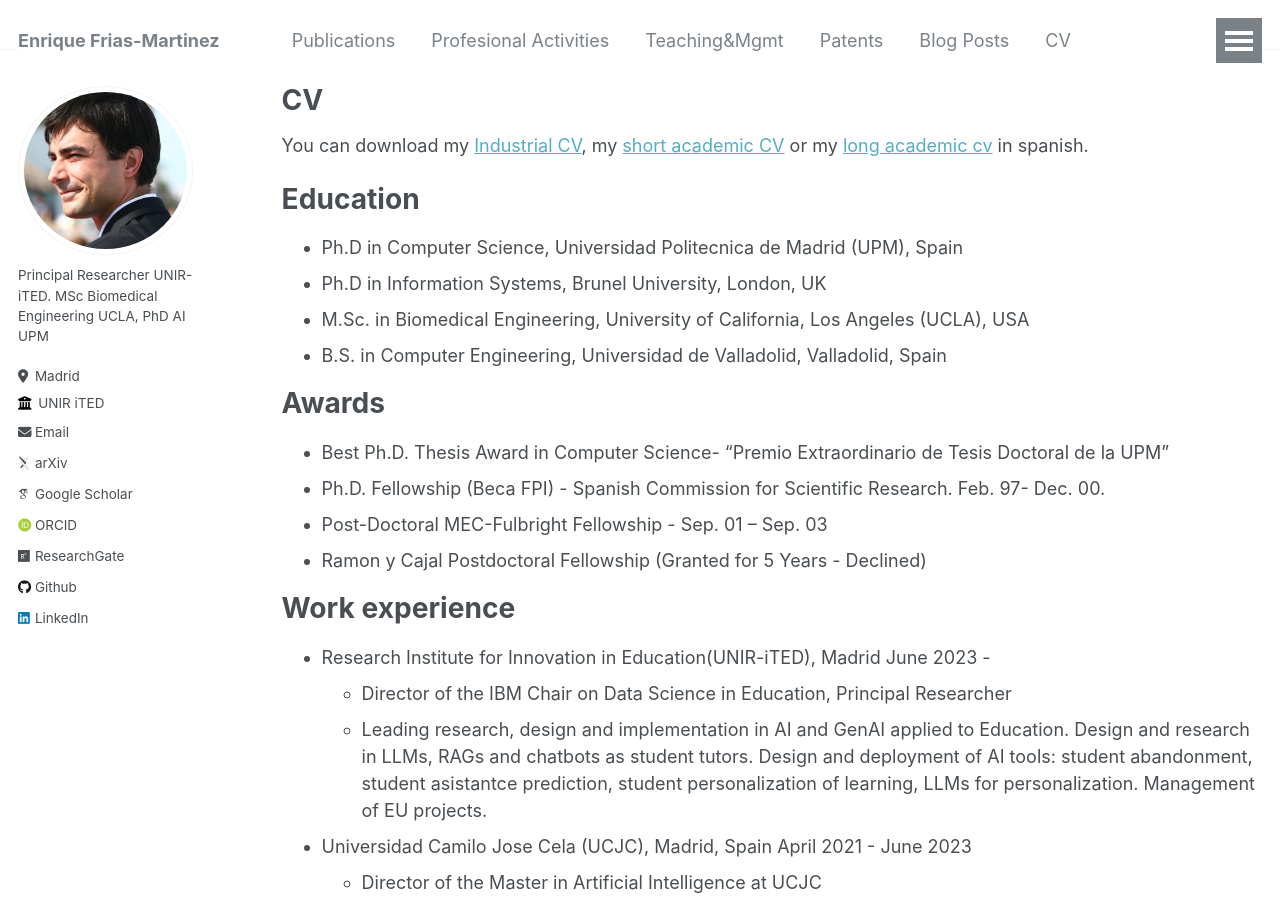
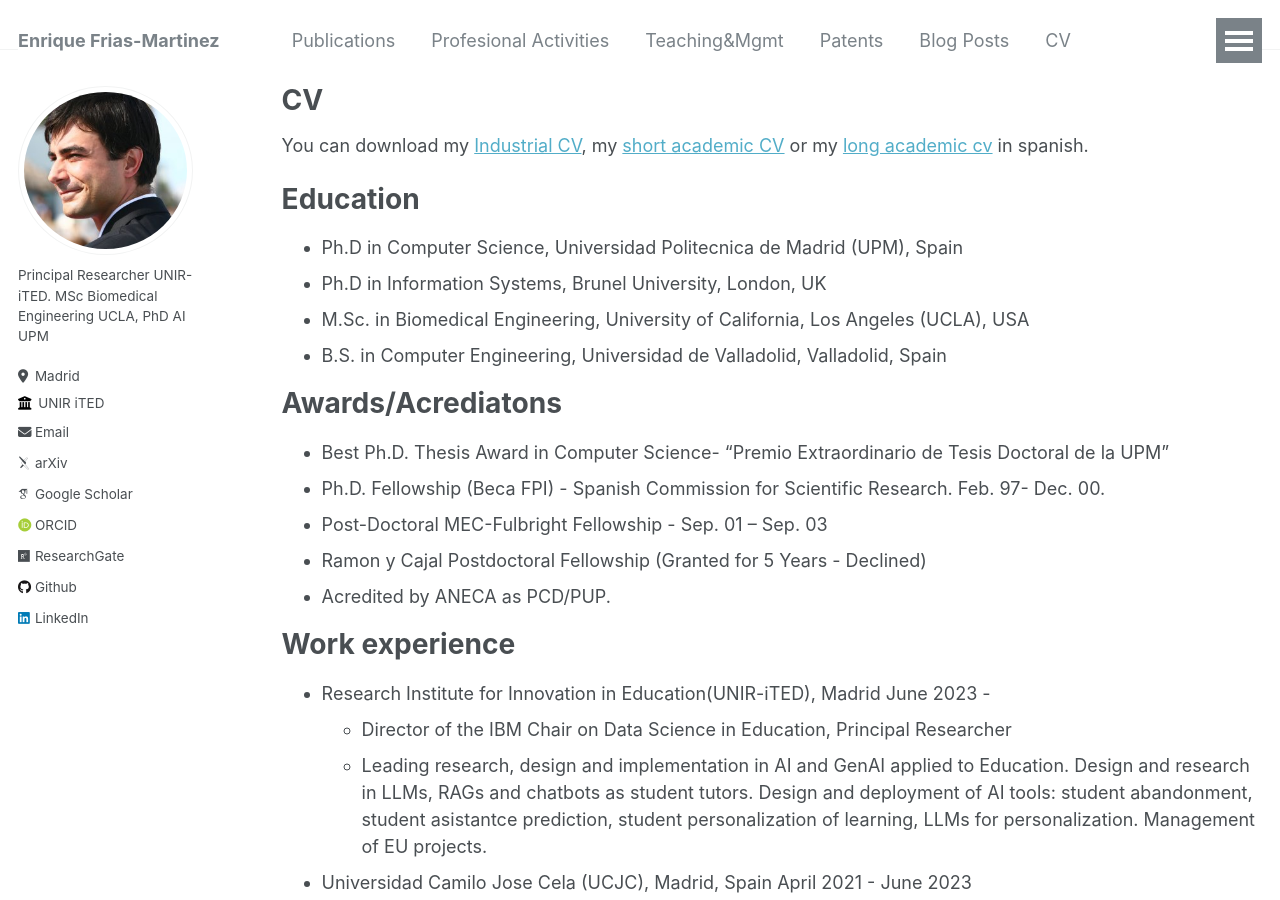
Before and after one commit to ENriqueFRiasM/enriquefriasm.github.io, a Jekyll site: the page built from _pages/cv.md, in a window 1280 px wide and 900 px high. Built offline with Jekyll 4.4.1, drawn with Linux system fonts in a browser that asks for light colours; some web fonts are replaced.

Commit message:
Update cv.md

```diff
--- a/_pages/cv.md
+++ b/_pages/cv.md
@@ -19,13 +19,13 @@ Education
 * M.Sc. in Biomedical Engineering, University of California, Los Angeles (UCLA), USA
 * B.S. in Computer Engineering, Universidad de Valladolid, Valladolid, Spain
 
-Awards
+Awards/Acrediatons
 =====
 * Best Ph.D. Thesis Award in Computer Science- “Premio Extraordinario de Tesis Doctoral de la UPM”
 * Ph.D. Fellowship (Beca FPI) -  Spanish Commission for Scientific Research.  Feb. 97- Dec. 00.
 * Post-Doctoral MEC-Fulbright Fellowship -  Sep. 01 – Sep. 03
 * Ramon y Cajal Postdoctoral Fellowship (Granted for 5 Years - Declined)
-
+* Acredited by ANECA as PCD/PUP.
 
 Work experience
 ======
```
